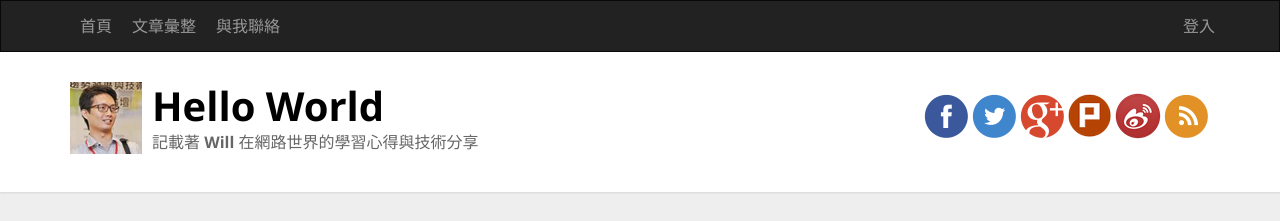
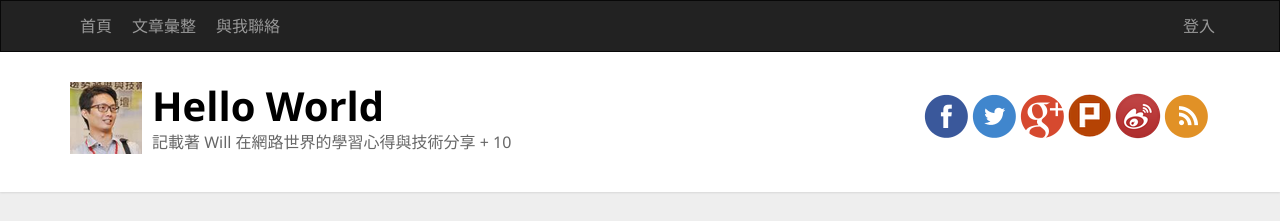
Before and after one commit to temisrei/demo0813, an Angular app: page / in a window 1280 px wide. Shown: the top 221 px of the page. Built offline with nearby package versions, Linux system fonts and the light colour scheme.

Commit message:
07 練習 Angular 2 繫結方法：事件繫結 ( Event Binding )

```diff
--- a/src/app/header/header.component.html
+++ b/src/app/header/header.component.html
@@ -31,7 +31,9 @@
               {{ title }}
               </a>
             </h1>
-            <h3 [innerHTML]="subtitle"></h3>
+            <h3 (click)="plusOne($event)">
+              {{ subtitle }} + {{ num }}
+            </h3>
           </hgroup>
           <div id="social-icons" class="pull-right social-icon">
             <a href="https://www.facebook.com/will.fans" title="Will 保哥的技術交流中心" target="_blank">
--- a/src/app/header/header.component.ts
+++ b/src/app/header/header.component.ts
@@ -7,9 +7,10 @@ import { Component, OnInit } from '@angular/core';
 })
 export class HeaderComponent implements OnInit {
 
-  title = 'Hello World'
-  titleurl = 'http://blog.miniasp.com/'
-  subtitle = '記載著 <strong>Will</strong> 在網路世界的學習心得與技術分享'
+  title = 'Hello World';
+  titleurl = 'http://blog.miniasp.com/';
+  subtitle = '記載著 Will 在網路世界的學習心得與技術分享';
+  num = 10;
 
 
   constructor() { }
@@ -17,4 +18,13 @@ export class HeaderComponent implements OnInit {
   ngOnInit() {
   }
 
+  plusOne($event: MouseEvent) {
+    console.log($event);
+    if($event.metaKey) {
+      this.num--;
+    } else {
+      this.num++;
+    }
+  }
+
 }
```
